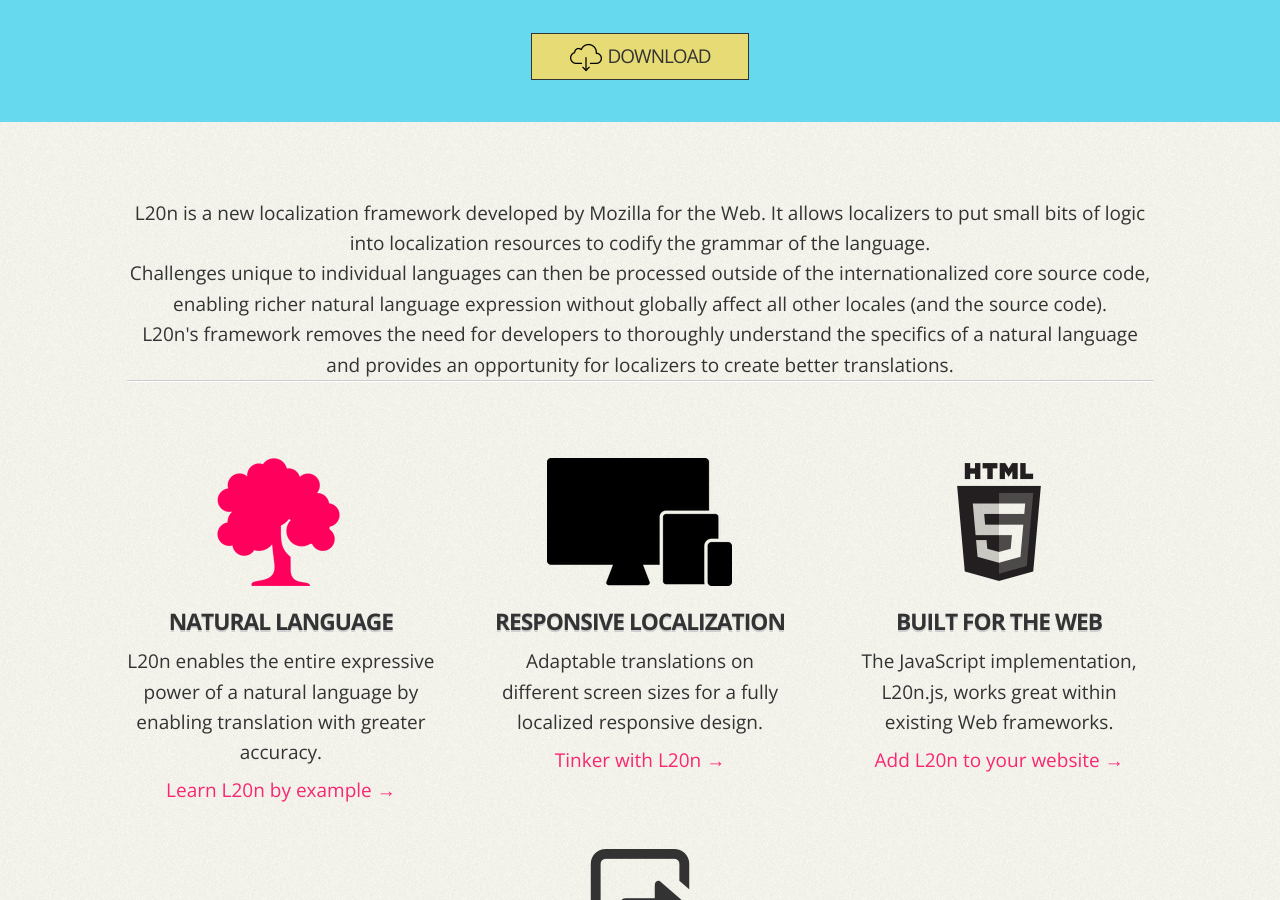
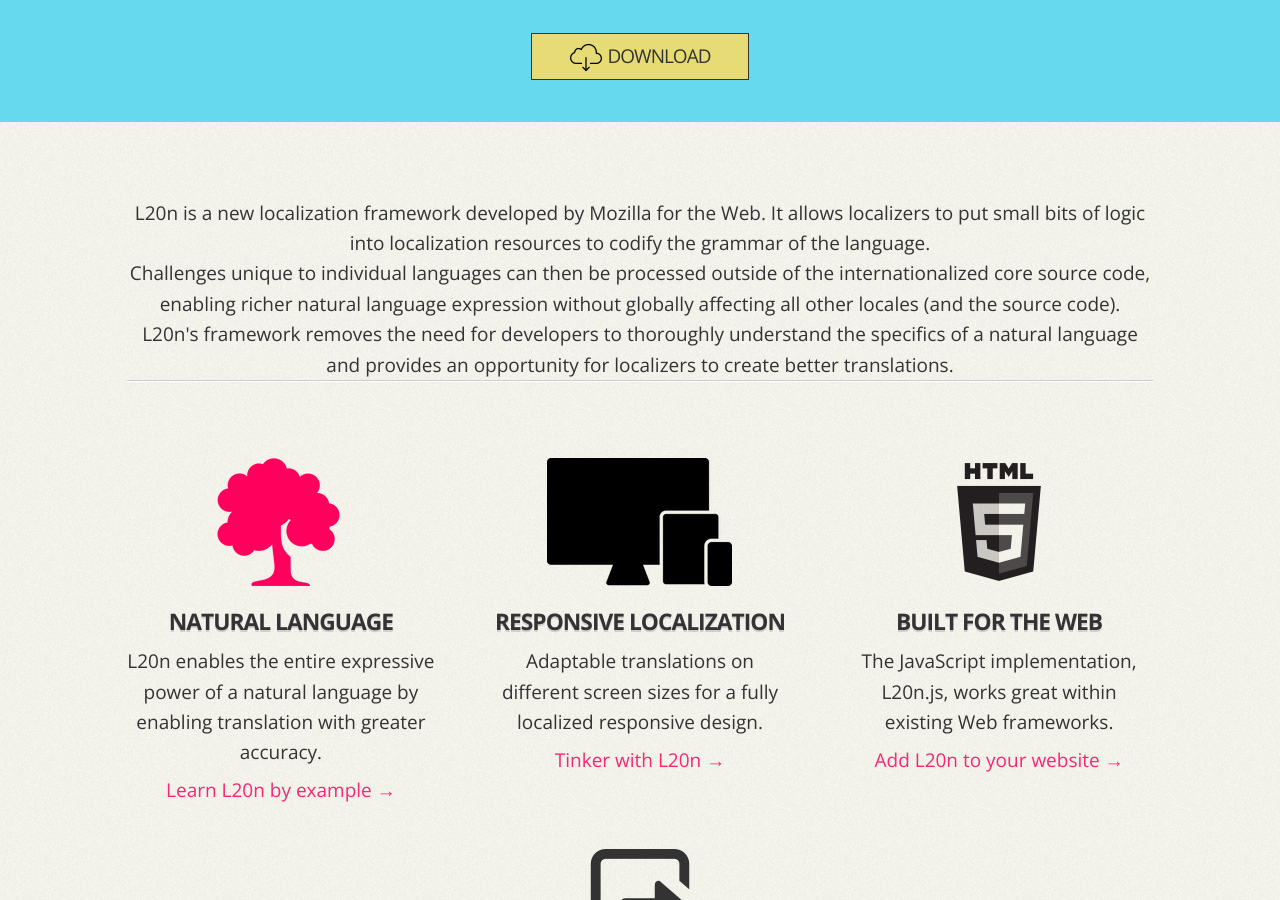
Before and after one commit to l20n/l20n.org, a Jekyll site: the page built from index.html, in a window 1280 px wide and 900 px high, scrolled down 376 px. Built offline with Jekyll 4.4.1, drawn with Linux system fonts in a browser that asks for light colours; nearby versions of some CDN libraries.

Commit message:
Move text from HTML to l20n

```diff
--- a/_includes/header.html
+++ b/_includes/header.html
@@ -69,7 +69,7 @@
             <trustedText "Developed by the non-profit behind Firefox. It's not only free, but also is an open standard in progress.">
             <trustedLink "Fork it on GitHub">
 
-            <howToUse "">
+            <howToUse "How do I use it?">
             <step1 "1. Mark localizable HTML elements.">
             <step2 "2. Include the library as the last script in the head.">
             <step3a "3. Inlclude the localization manifest file.">
--- a/index.html
+++ b/index.html
@@ -18,8 +18,7 @@ title: Home
     <article class="clearfix">
         <div class="introduction clearfix">
             <p>L20n is a new localization framework developed by Mozilla for the Web. It allows localizers to put small bits of logic into localization resources to codify the grammar of the language.</p>
-            <p>Challenges unique to individual languages can then be processed outside of the internationalized core source code, enabling richer natural language expression without globally affect all other locales (and the source
-code).</p>
+            <p>Challenges unique to individual languages can then be processed outside of the internationalized core source code, enabling richer natural language expression without globally affecting all other locales (and the source code).</p>
             <p>L20n's framework removes the need for developers to thoroughly understand the specifics of a natural language and provides an opportunity for localizers to create better translations.</p>
         </div>
         <hr class="middle">
@@ -70,7 +69,7 @@ code).</p>
         <hr class="middle">
         <div class="implement clearfix">
             <section>
-                <h3 data-l10n-id="howToUse">How do I use it?</h3>
+                <h3 data-l10n-id="howToUse"></h3>
                 <ol>
                     <li>
                         <span data-l10n-id="step1"></span>
```
